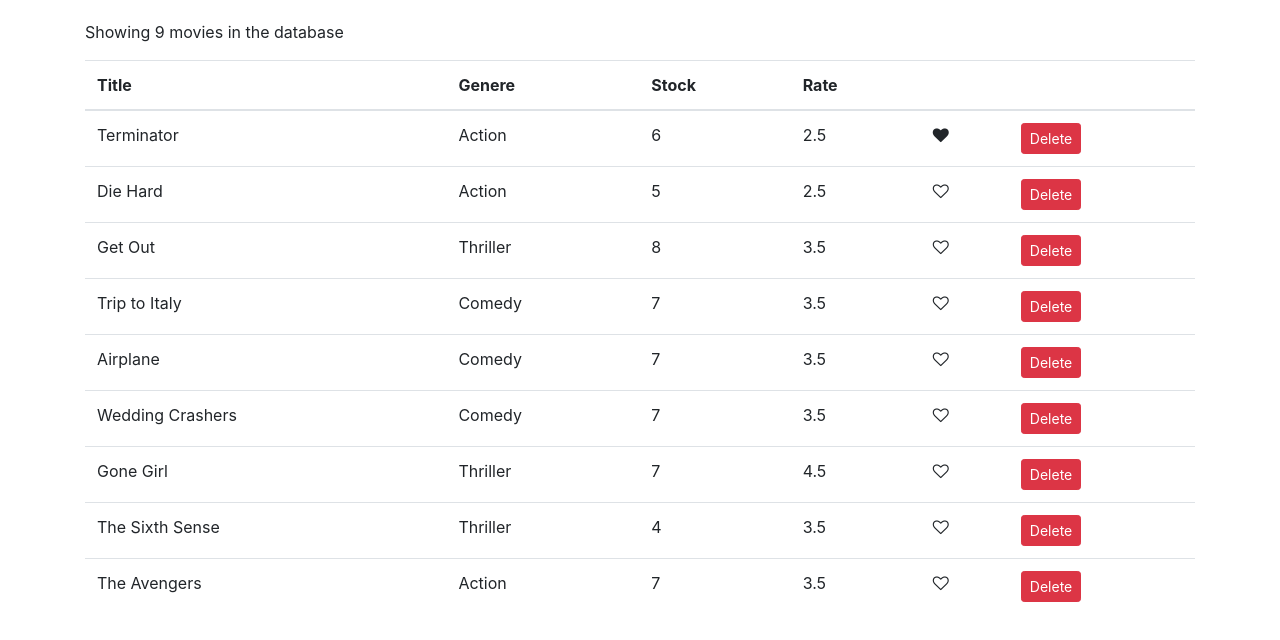
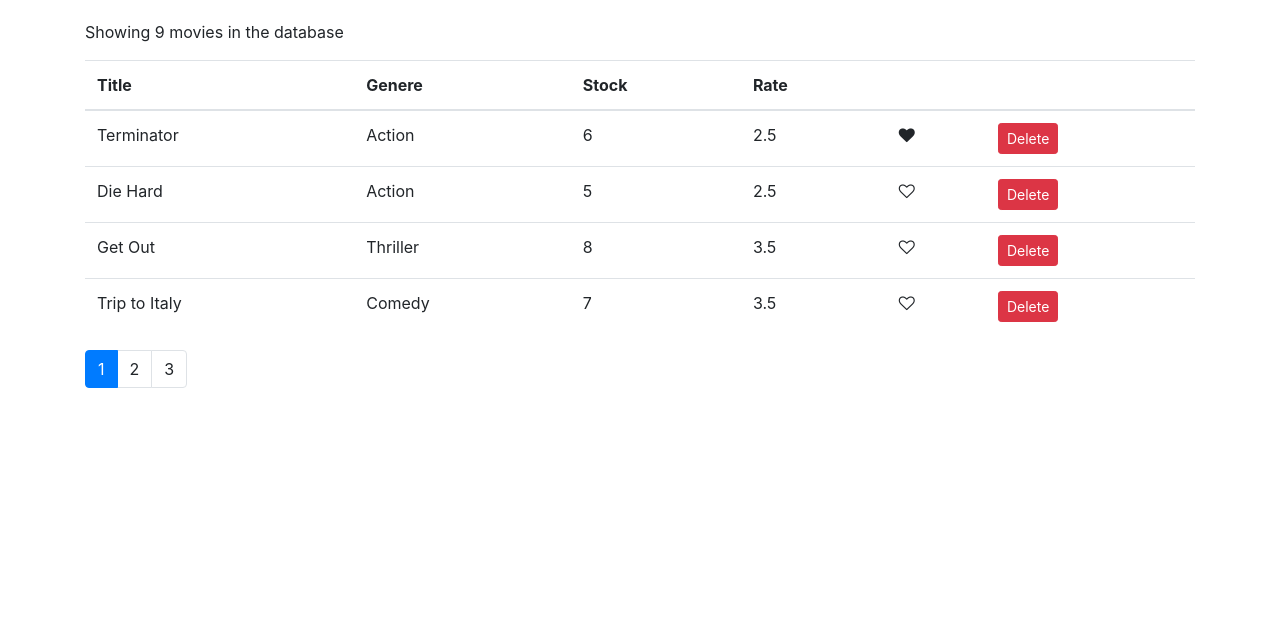
Before and after one commit to ajain27/React-Video-Rental, a React (Create React App) app in the folder video-rental/: page / in a window 1280 px wide. Shown: the top 640 px of the page. Built offline with nearby package versions, Linux system fonts and the light colour scheme.

Commit message:
PAgination complete using lodash

```diff
--- a/video-rental/src/components/common/pagination.jsx
+++ b/video-rental/src/components/common/pagination.jsx
@@ -2,7 +2,9 @@
 import _ from 'lodash'
 
 const Pagination = props => {
-  const { itemsCount, pageSize } = props
+  const { itemsCount, pageSize, onPageChange, currentPage } = props
+  console.log(currentPage)
+
   const pagesCount = Math.ceil(itemsCount / pageSize)
   if (pagesCount === 1) return null
   const pages = _.range(1, pagesCount + 1) // lodash function that takes the fist number and the last number. We add +1 because this function does not return the last number.
@@ -11,8 +13,13 @@
     <nav aria-label='Page navigation example'>
       <ul className='pagination'>
         {pages.map(page => (
-          <li className='page-item' key={page}>
-            <a className='page-link'>{page}</a>
+          <li
+            className={page === currentPage ? 'page-item active' : 'page-item'}
+            key={page}
+          >
+            <a className='page-link' onClick={() => onPageChange(page)}>
+              {page}
+            </a>
           </li>
         ))}
       </ul>
--- a/video-rental/src/components/movies/movies.jsx
+++ b/video-rental/src/components/movies/movies.jsx
@@ -2,11 +2,13 @@
 import { getMovies } from '../../services/fakeMovieService'
 import Like from '../common/like'
 import Pagination from '../common/pagination'
+import { paginate } from '../../utils/paginate'
 
 class Movies extends Component {
   state = {
     movies: getMovies(),
-    pageSize: 10
+    pageSize: 4,
+    currentPage: 1
   }
 
   handleDelete = movie => {
@@ -25,14 +27,19 @@
   }
 
   handlePageChange = page => {
-    console.log('Page Number', page)
+    this.setState({ currentPage: page })
   }
 
   render () {
     const { length: movieLength } = this.state.movies
+    const { pageSize, currentPage, movies } = this.state
+
     if (movieLength === 0) {
       return <p>There are no movies to show</p>
     }
+
+    const paginatedMovies = paginate(movies, currentPage, pageSize)
+
     return (
       <div>
         <p>Showing {movieLength} movies in the database</p>
@@ -48,7 +55,7 @@
             </tr>
           </thead>
           <tbody>
-            {this.state.movies.map(movie => (
+            {paginatedMovies.map(movie => (
               <tr key={movie._id}>
                 <td>{movie.title}</td>
                 <td>{movie.genre.name}</td>
@@ -74,8 +81,9 @@
         </table>
         <Pagination
           itemsCount={movieLength}
-          pageSize={this.state.pageSize}
+          pageSize={pageSize}
           onPageChange={this.handlePageChange}
+          currentPage={currentPage}
         />
       </div>
     )
--- /dev/null
+++ b/video-rental/src/utils/paginate.js
@@ -0,0 +1,9 @@
+import _ from 'lodash'
+
+export function paginate (items, pageNumber, pageSize) {
+  const startIndex = (pageNumber - 1) * pageSize
+  return _(items)
+    .slice(startIndex)
+    .take(pageSize)
+    .value()
+}
```
